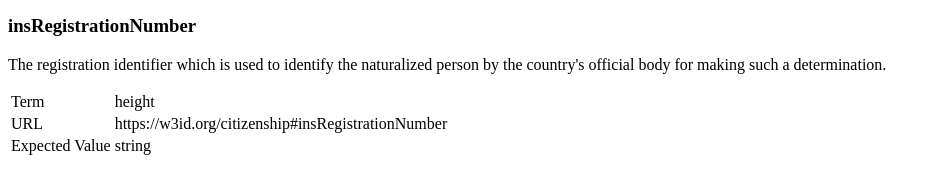
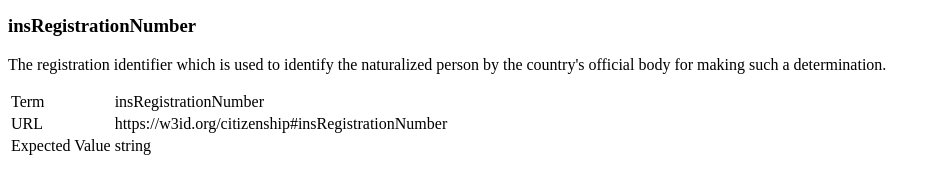
Before and after one commit to w3c-ccg/citizenship-vocab, a plain HTML site: page index.html in a window 1280 px wide. Shown: the part 6314-6488 px from the top of the page, without its empty margins (0-937 px from the left). Drawn offline with nearby package versions, Linux system fonts and the light colour scheme; a script that the page names is missing.

Commit message:
Fix term typo.

```diff
--- a/index.html
+++ b/index.html
@@ -1731,7 +1731,7 @@ the country's official body for making such a determination.
 Term
               </td>
               <td>
-height
+insRegistrationNumber
               </td>
             </tr>
             <tr>
```
